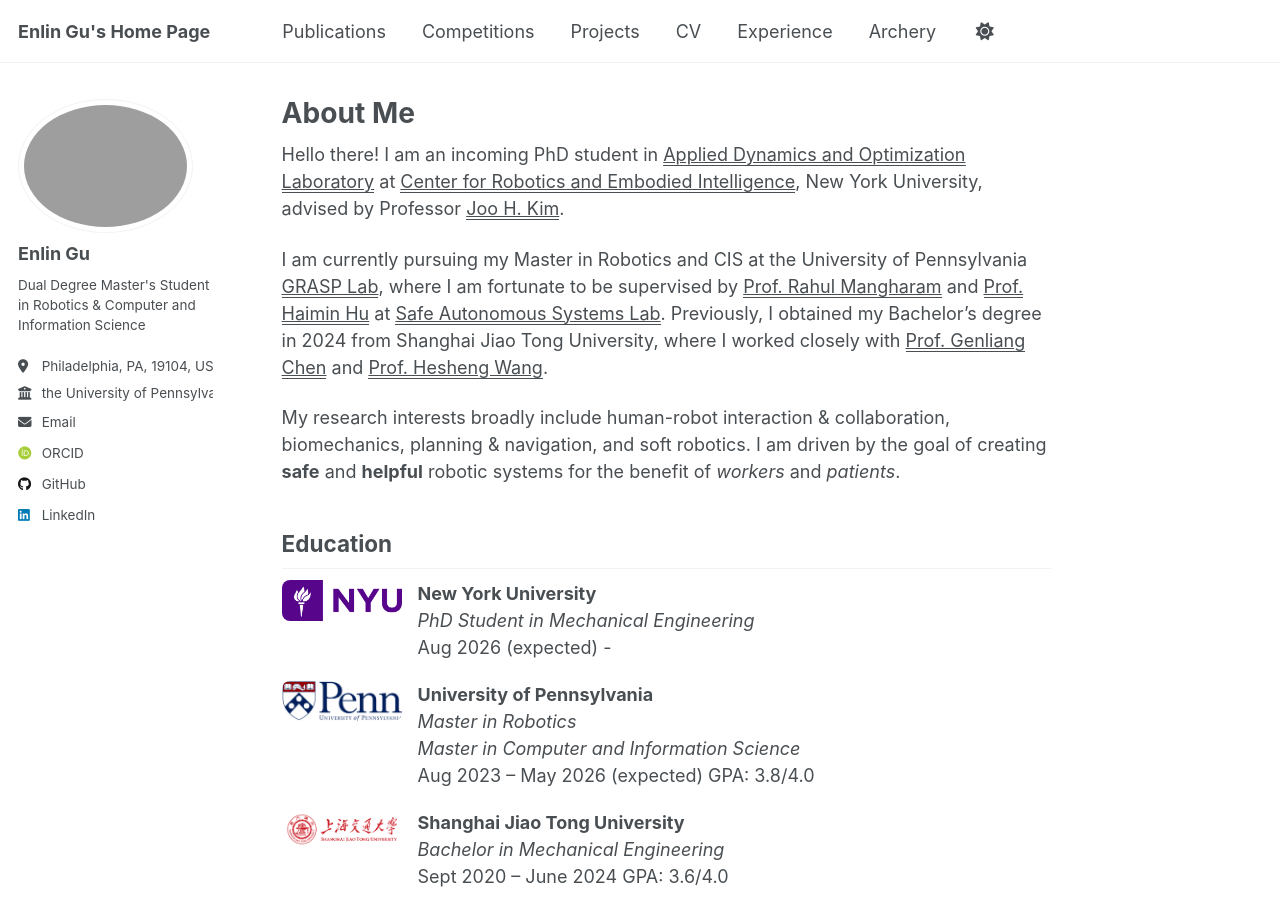
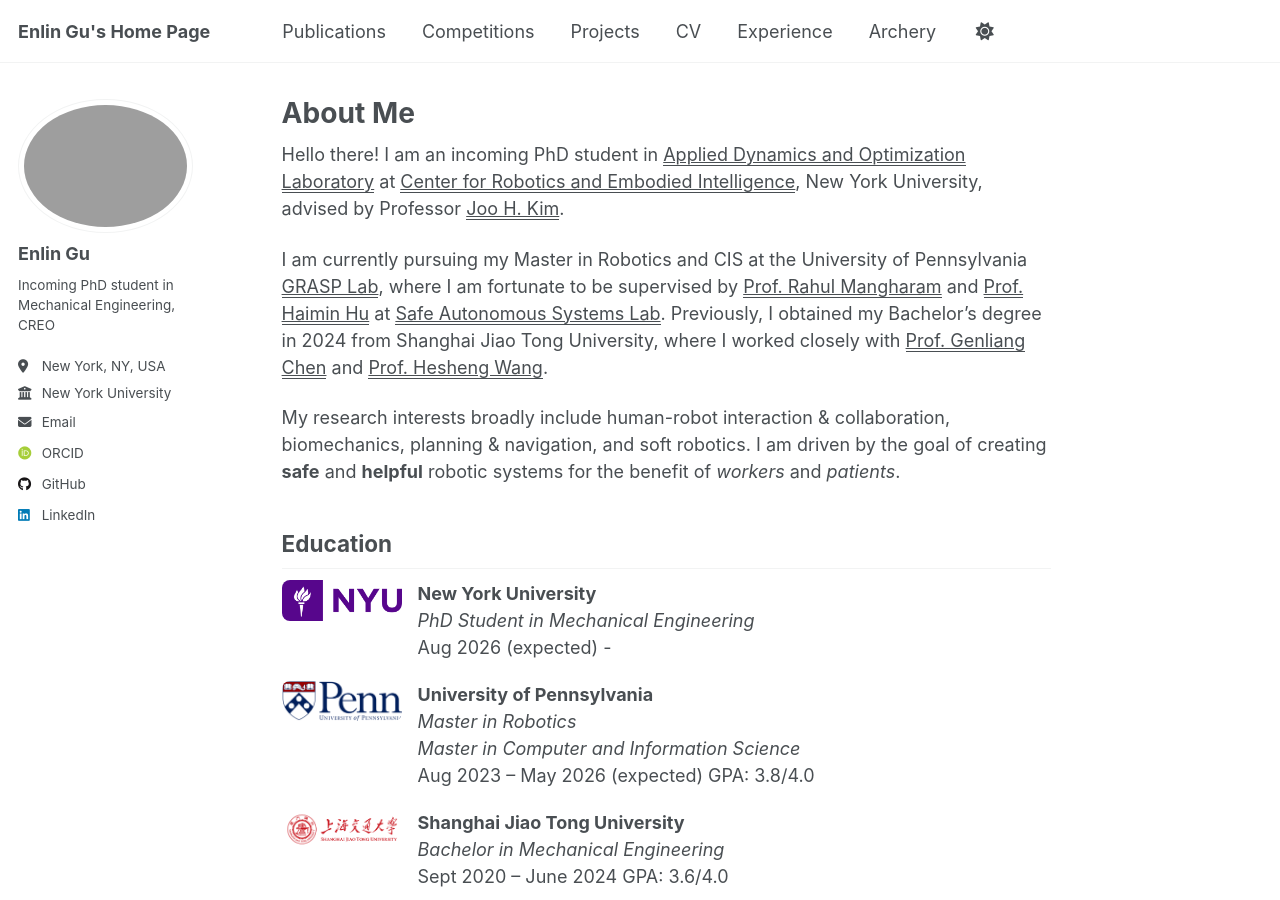
Before and after one commit to Gelrignard/gelrignard.github.io, a Jekyll site: the page built from _pages/about.md, in a window 1280 px wide and 900 px high. Built offline with Jekyll 4.4.1, drawn with Linux system fonts in a browser that asks for light colours; some web fonts are replaced; a script that is not in the unit is left out.

Commit message:
change basic info

```diff
--- a/_config.yml
+++ b/_config.yml
@@ -26,10 +26,10 @@
   avatar           : "myprofile.jpg"
   name             : "Enlin Gu"
   # pronouns         : "he/him"
-  bio              : "Dual Degree Master's Student in Robotics & Computer and Information Science"
-  location         : "Philadelphia, PA, 19104, USA"
-  employer         : "the University of Pennsylvania"
-  email            : "guenlin@seas.upenn.edu"
+  bio              : "Incoming PhD student in Mechanical Engineering, CREO"
+  location         : "New York, NY, USA"
+  employer         : "New York University"
+  email            : "guenlin@nyu.edu"
 
   # Academic websites
   # academia         : # URL
```
